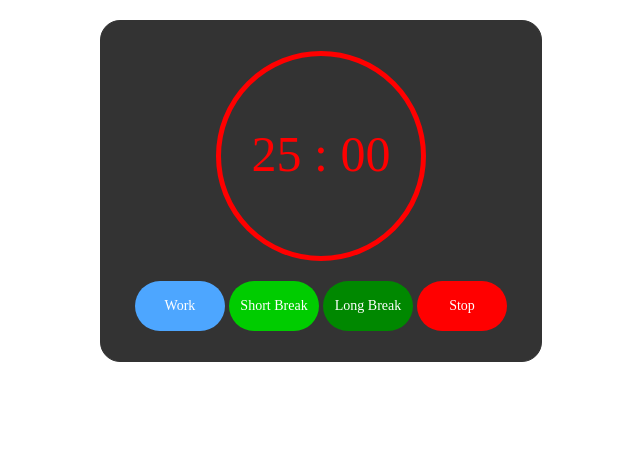
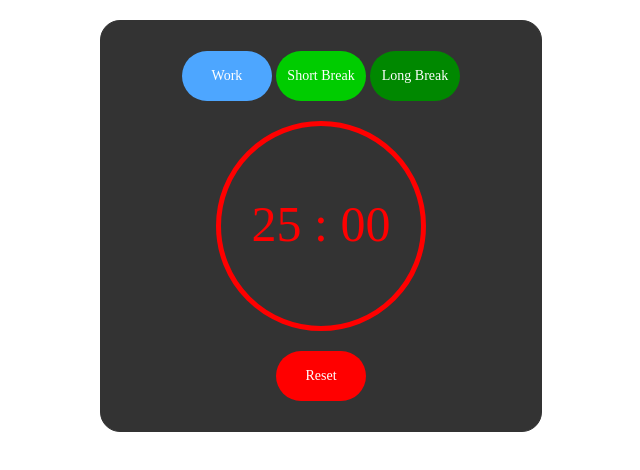
Before and after one commit to MaeMaeChimes/NotionWeatherWidget, a plain HTML site: page pomodoro.html in a window 1280 px wide. Shown: the whole page, without its empty margins (319-959 px from the left). Drawn offline with nearby package versions, Linux system fonts and the light colour scheme.

Commit message:
Update pomodoro.html

```diff
--- a/pomodoro.html
+++ b/pomodoro.html
@@ -11,20 +11,23 @@
 <!-- partial:index.partial.html -->
 <div id="pomodoro-app">
   <div id="container">
+
+    <div id="buttons">
+      <button id="work">Work</button>
+      <button id="shortBreak">Short Break</button>
+      <button id="longBreak">Long Break</button>
+    </div>
+
     <div id="timer">
       <div id="time">
         <span id="minutes">25</span>
         <span id="colon">:</span>
         <span id="seconds">00</span>
       </div>
-      <div id="filler"></div>
     </div>
 
     <div id="buttons">
-      <button id="work">Work</button>
-      <button id="shortBreak">Short Break</button>
-      <button id="longBreak">Long Break</button>
-      <button id="stop">Stop</button>
+      <button id="stop">Reset</button>
     </div>
   </div>
 </div>
```
